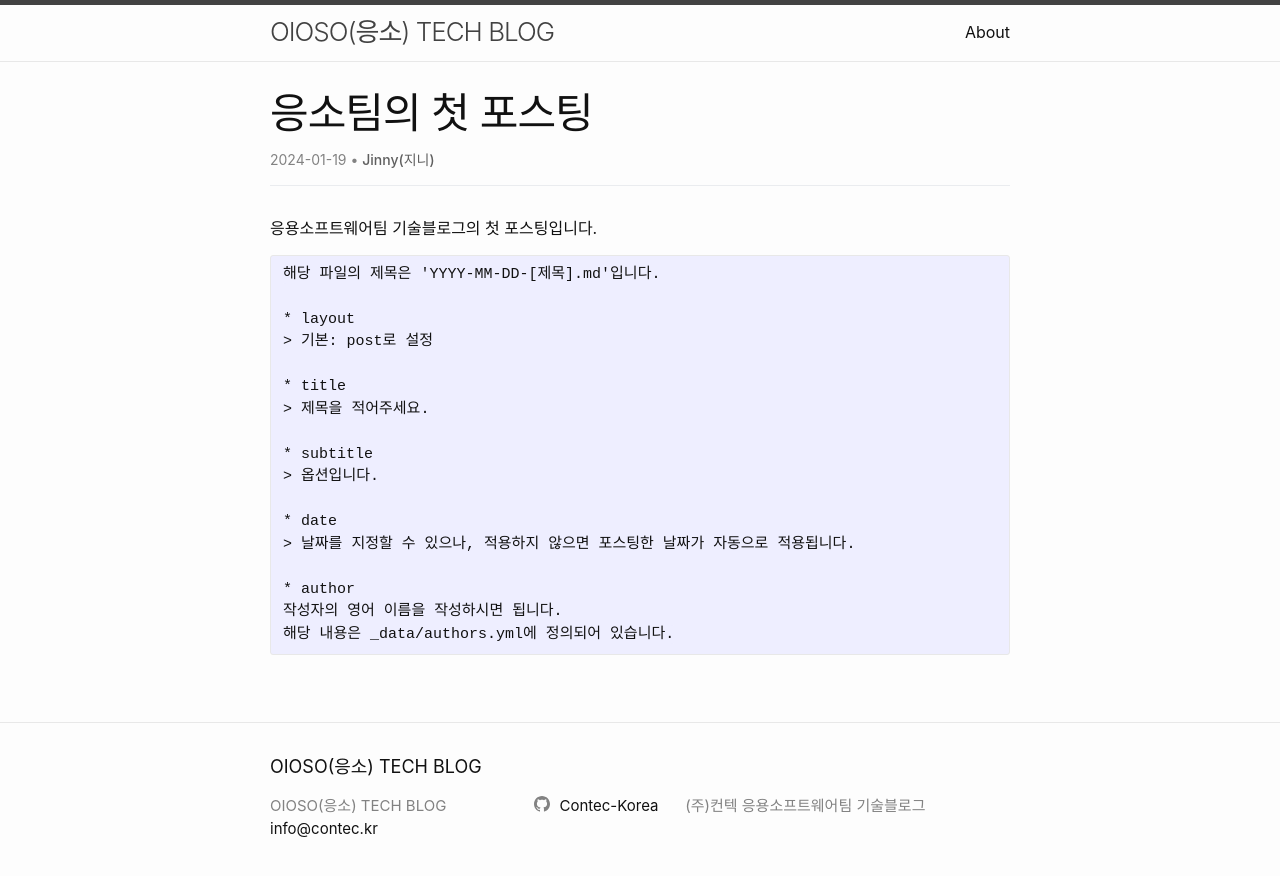
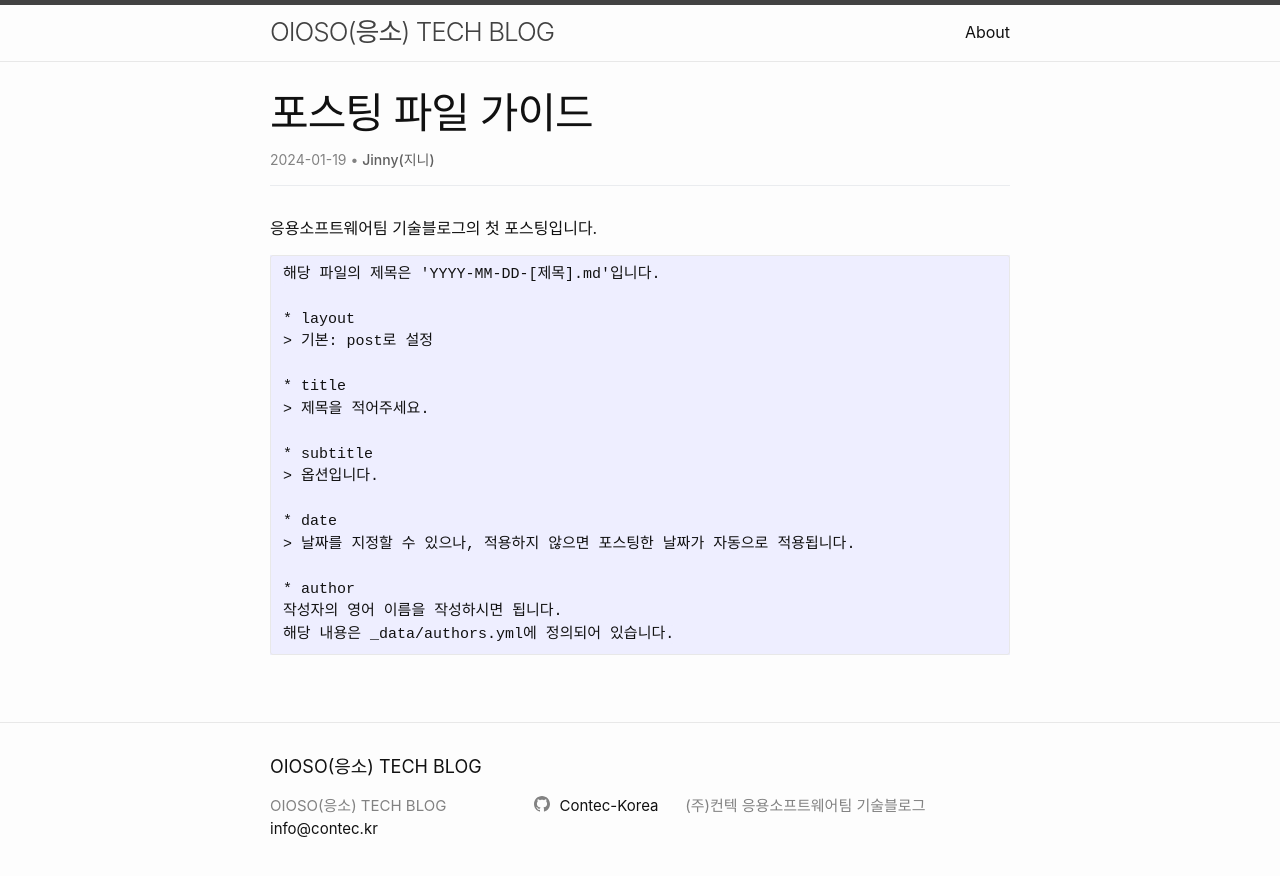
Before and after one commit to Contec-Korea/oioso.github.io, a Jekyll site: the page built from _posts/2024-01-19-응소팀의-첫-포스팅.markdown, in a window 1280 px wide. Shown: the top 876 px of the page. Built offline with Jekyll 4.4.1, drawn with Linux system fonts in a browser that asks for light colours.

Commit message:
fix: 제목변경

````diff
--- a/_posts/2024-01-19-응소팀의-첫-포스팅.markdown
+++ b/_posts/2024-01-19-응소팀의-첫-포스팅.markdown
@@ -1,13 +1,12 @@
 ---
 layout: post
-title:  응소팀의 첫 포스팅
-subtitle: From scratch
+title: 포스팅 파일 가이드
 author: jinny
 ---
 
 응용소프트웨어팀 기술블로그의 첫 포스팅입니다.
 
-```angular2html
+```
 해당 파일의 제목은 'YYYY-MM-DD-[제목].md'입니다.
 
 * layout
````
